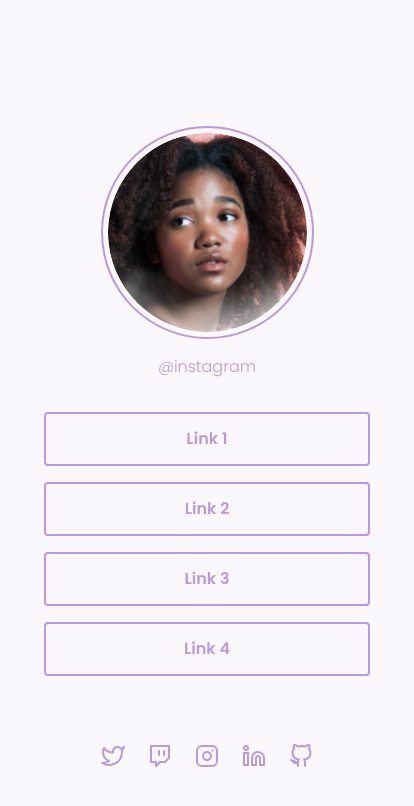
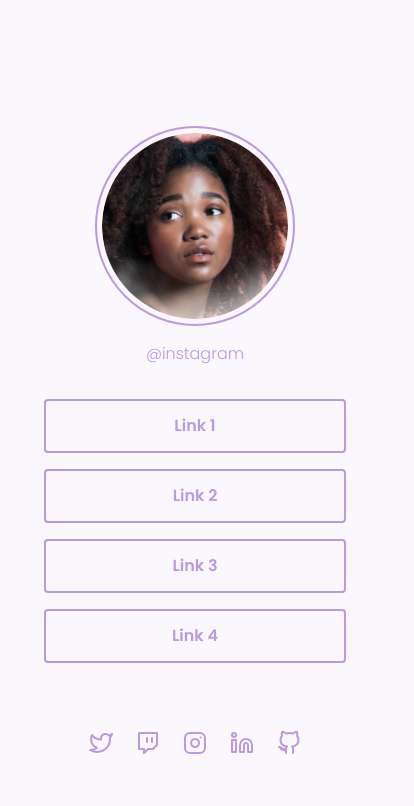
Before and after one commit to Alexandre-Gaspar/Social-Tree, a plain HTML site: page index.html in a window 390 px wide. Shown: the whole page, 414 px wide, since content can reach past the window. Drawn offline with Linux system fonts and the light colour scheme.

Commit message:
Responsivity, medium and small devices ajusted.

```diff
--- a/style.css
+++ b/style.css
@@ -26,7 +26,8 @@ body
 /* Formating the container div */
 #container
 {
-    width: 414px;
+    width: 100%;
+    max-width: 414px;
     height: 896px;
     margin: auto;
     padding: 126px 44px;
@@ -44,7 +45,7 @@ body
 
 #profile img
 {
-    width: 213px;
+    width: 200px;
     padding: 5px;
     border: 2px solid var(--purple);
     border-radius: 50%;
@@ -90,6 +91,7 @@ body
     padding: 0;
     display: flex;
     justify-content: space-around;
+    /*border: 1px solid red;*/
 }
 
 #social_link_icons a
```
